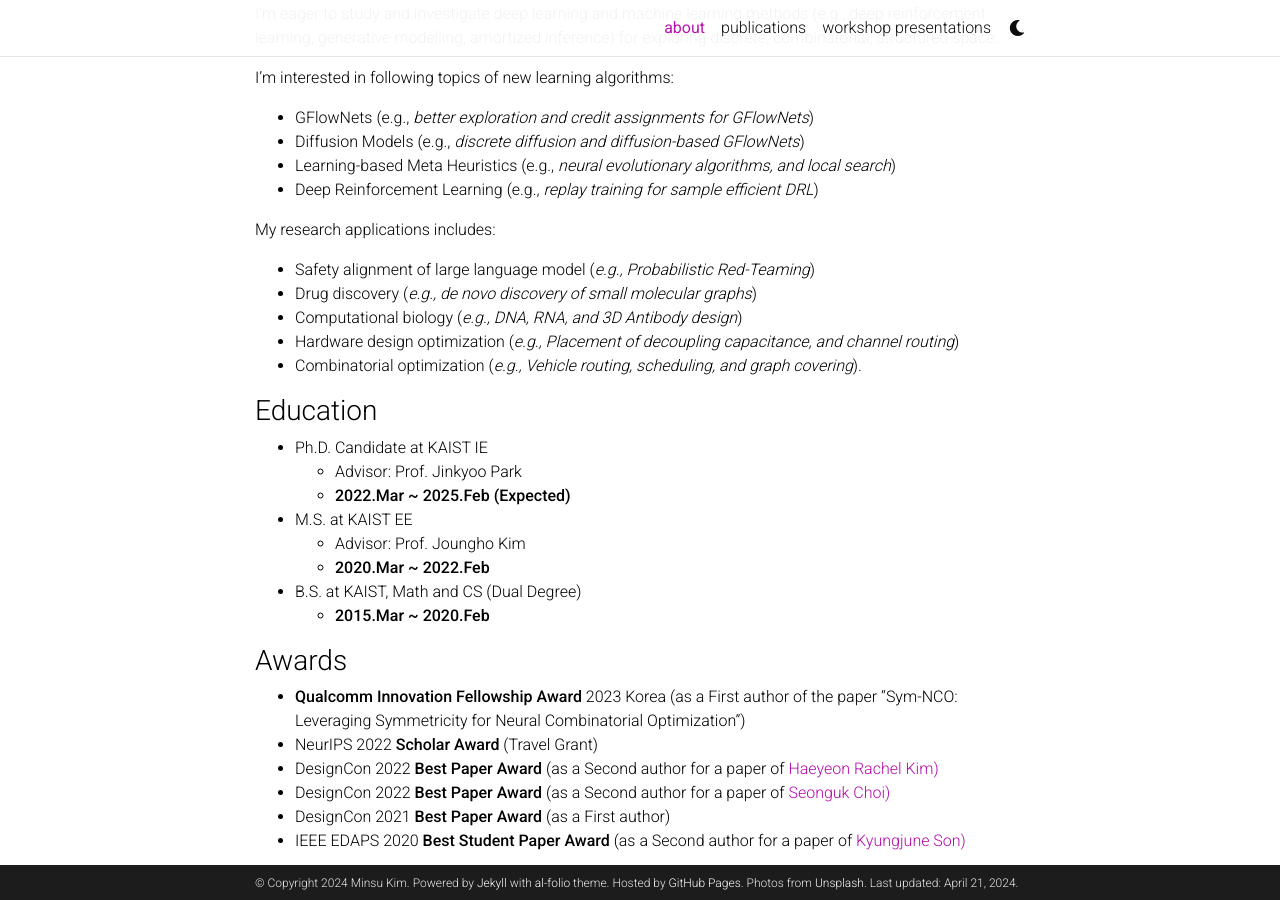
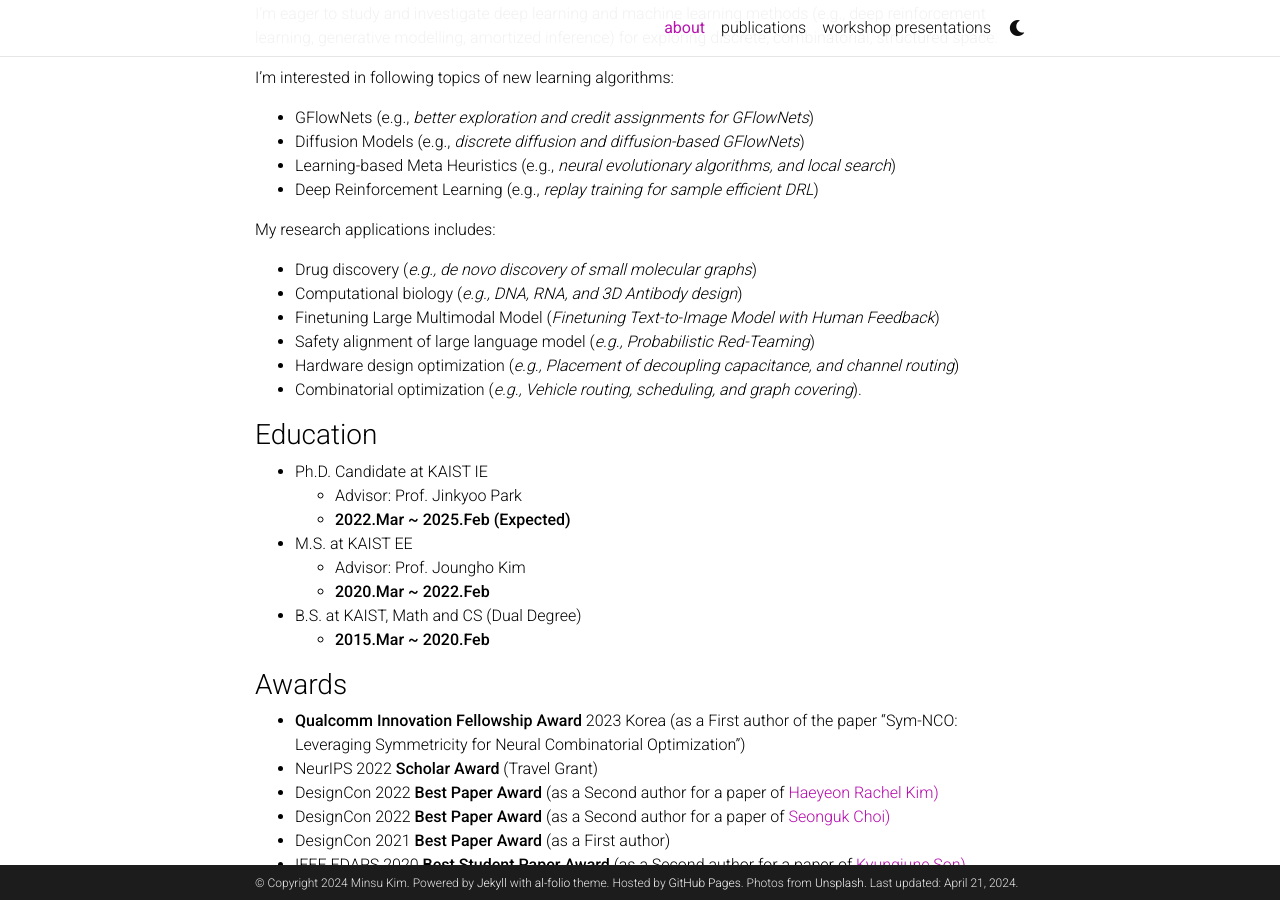
Before and after one commit to minsuukim/minsuukim.github.io, a Jekyll site: the page built from _pages/about.md, in a window 1280 px wide and 900 px high, scrolled down 350 px. Built offline with Jekyll 4.4.1, drawn with Linux system fonts in a browser that asks for light colours; comment, search, counter and statistics services are not loaded; a style sheet for code colours, icons or effects is not loaded.

Commit message:
Update about.md

```diff
--- a/_pages/about.md
+++ b/_pages/about.md
@@ -30,9 +30,10 @@ I'm interested in following topics of new learning algorithms:
 
 
 My research applications includes:
-- Safety alignment of large language model (*e.g., Probabilistic Red-Teaming*)
 - Drug discovery (*e.g., de novo discovery of small molecular graphs*)
 - Computational biology (*e.g., DNA, RNA, and 3D Antibody design*)
+- Finetuning Large Multimodal Model (*Finetuning Text-to-Image Model with Human Feedback*)
+- Safety alignment of large language model (*e.g., Probabilistic Red-Teaming*)
 - Hardware design optimization (*e.g., Placement of decoupling capacitance, and channel routing*)
 - Combinatorial optimization (*e.g., Vehicle routing, scheduling, and graph covering*).
 
```
